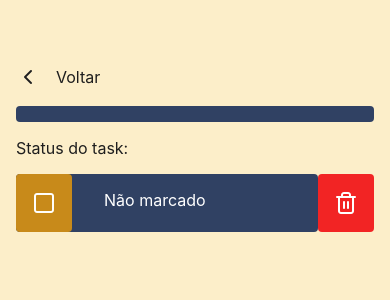
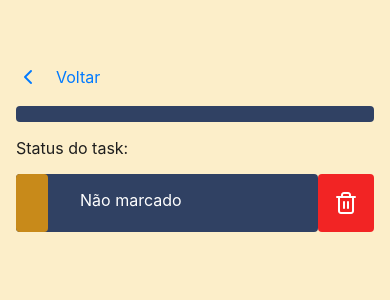
Before and after one commit to Sergio-BR1/Lista-de-tarefas, a React Native app: screen /Details in a window 390 px wide. Shown: the top 300 px of the page. Built offline with nearby package versions, Linux system fonts and the light colour scheme.

Commit message:
(style): changed status icon

```diff
--- a/src/components/Task/index.tsx
+++ b/src/components/Task/index.tsx
@@ -27,8 +27,8 @@ export function Task(props: TaskProps) {
             </TaskDelete>
             <TaskText>{props.title}</TaskText>
             <TaskDone onPress={props.onCheck} style={props.status ? {backgroundColor: '#0E9577'} : {}} >
-                {!props.status && <Feather name="square" size={20} color="white" />}
-                {props.status && <Feather name="check-square" size={20} color="white" />}
+
+                {props.status && <Feather name="check" size={20} color="white" />}
             </TaskDone>
         </Container>
     );
--- a/src/screens/Details/index.tsx
+++ b/src/screens/Details/index.tsx
@@ -1,4 +1,4 @@
-import { Container, TextStatus, Title, TitleContainer, TopContainer, TopButton, TopText, StatusContainer, StatusCard, StatusIcon, StatusTextContainer, StatusText, StatusButtonDel } from "./styles";
+import { Container, TextStatus, Title, TitleContainer, TopContainer, TopButton, TopLeftText, StatusContainer, StatusCard, StatusIcon, StatusTextContainer, StatusText, StatusButtonDel } from "./styles";
 import {Feather} from "@expo/vector-icons";
 import { RootStackParamList } from "@/utils/types";
 import { NativeStackScreenProps } from "@react-navigation/native-stack";
@@ -19,8 +19,8 @@ export default function Details() {
         <Container>
             <TopContainer>
                 <TopButton onPress={() => navigation.popToTop()}>
-                    <Feather name="chevron-left" size={24} color="#1e1e1e" />
-                    <TopText>Voltar</TopText>
+                    <Feather name="chevron-left" size={24} color="#007AFF" />
+                    <TopLeftText>Voltar</TopLeftText>
                 </TopButton>
             </TopContainer>
             <TitleContainer>
@@ -30,8 +30,7 @@ export default function Details() {
             <StatusContainer>
                 <StatusCard>
                     <StatusIcon style={task.status? {backgroundColor: "#0e9577"}: {}}>
-                        {!task.status && <Feather name="square" size={24} color="white" />}
-                        {task.status && <Feather name="check-square" size={24} color="white" />}
+                        {task.status && <Feather name="check" size={24} color="white" />}
                     </StatusIcon>
                     <StatusTextContainer>
                         <StatusText>{task.status ? "Marcado": "Não marcado"}</StatusText>
--- a/src/screens/Details/styles.ts
+++ b/src/screens/Details/styles.ts
@@ -22,8 +22,13 @@ export const TopButton=styled.TouchableOpacity`
     gap: 16px;
 `;
 
-export const TopText = styled.Text`
-    color: #1e1e1e;
+export const TopLeftText = styled.Text`
+    color: #007AFF;
+    font-size: 16px;
+`;
+
+export const TopCenterText = styled.Text`
+    color: #000;
     font-size: 16px;
 `;
 
```
